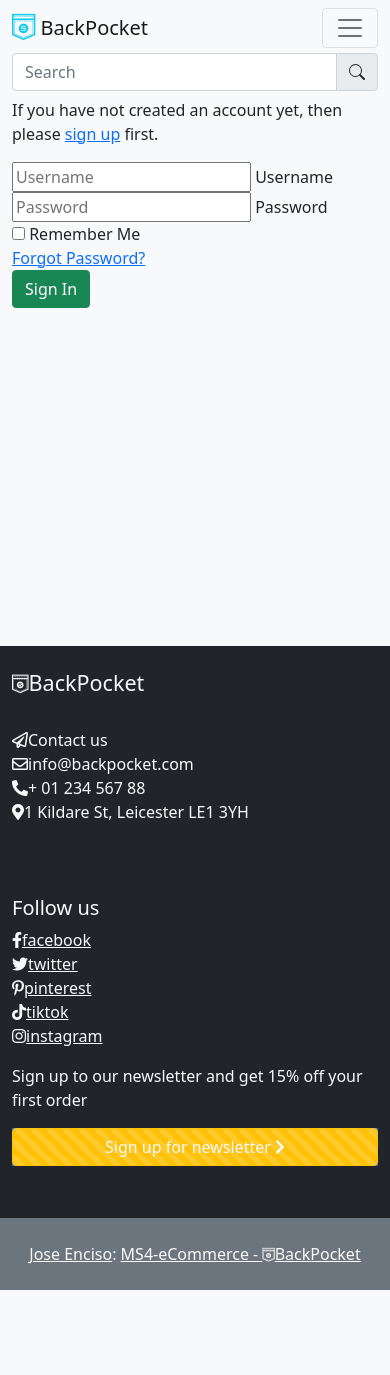
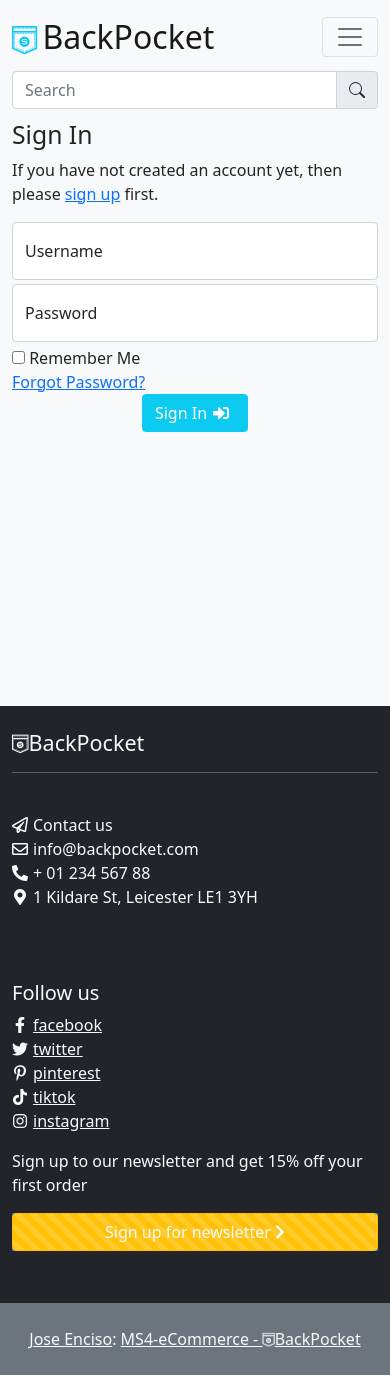
Before and after one commit to joseenciso/Backpocket, a Django app: page /accounts/login/ in a window 390 px wide. Before the commit the page ends 1290 px from the top, so only its background shows below. Run offline with Django 3.2, Linux system fonts and the light colour scheme; some libraries are stand-ins or nearby versions.

Commit message:
login and sigin forms modded with widget tweaks

```diff
--- a/products/static/products/styles/details_styles.css
+++ b/products/static/products/styles/details_styles.css
@@ -2,3 +2,8 @@
     width: 100%;
     object-fit: cover;
 }
+
+.size-select i,
+.add-to-cart i{
+    padding-right: 10px;
+}
--- a/shopping_bag/templates/bag/shopping_bag.html
+++ b/shopping_bag/templates/bag/shopping_bag.html
@@ -27,7 +27,7 @@
                                 <p class="card-title"><strong>{{ item.product.name }}</strong></p>
                             </th>
                         </tr>
-                        <tr class="py-6 my-6 product-row">
+                        <tr class="product-row">
                             <td class="px-2 my-2">
                                 <div class="img-wrapper text-center">
                                     {% if item.product.image %}
@@ -51,7 +51,7 @@
 
                                     <!--p class="card-text"><small class="text-muted">Last updated 3 mins ago</small></!--p-->
                                     <form id="update-form" class="input-group update-form" method="POST" action="{% url 'edit_bag' item.product_pk %}">
-                                        <a href="" id="remove-item-{{item.product_pk}}" class="input-group-text remove-item btn btn-warning me-1" data-product_size="{{ item.product.size }}">
+                                        <a href="" id="remove-item-{{item.product_pk}}" class="input-group-text remove-item btn btn-warning" data-product_size="{{ item.product.size }}">
                                             <span class="">Remove</span><i class="far fa-trash-alt"></i>
                                         </a>
                                         <input class="form-control form-control-lg form-select-size text-center d-inline-block"
@@ -107,7 +107,7 @@
                         </tr>
                         <tr>
                             <td>
-                                <a href="{% url 'checkout' %}" class="btn btn-info btn-checkout">Checkout</a>
+                                <a href="{% url 'checkout' %}" class="btn btn-info btn-checkout">Checkout<i class="fas fa-shopping-bag"></i></a>
                             </td>
                         </tr>
 
--- a/static/styles/base.css
+++ b/static/styles/base.css
@@ -8,6 +8,7 @@
 main{
     min-height: 60vh;
     margin-top: 60px;
+    margin-top: 80px;
     margin-bottom: 80px;
 }
 
@@ -17,6 +18,15 @@
 
 #search-bar{
     width: 100%;
+}
+
+.brand-link .fa-shirtsinbulk{
+    font-size: 1.8rem;
+}
+
+.brand-name{
+    font-size: 2rem;
+    font-weight: 500;
 }
 
 .basket-wrapper {
@@ -56,6 +66,37 @@
     top: 70px;
     right: 50px;
     z-index: 9999;
+}
+
+
+/**********************************************/
+
+.register-button button,
+.login-button button{
+    display: flex;
+    align-items: center;
+    justify-content: center;
+    margin: 0 auto;
+    color: white;
+}
+
+.register-button i,
+.login-button i{
+    width: 20px;
+}
+
+
+/**********************************************/
+footer li i{
+    width: 21px;
+    padding-right: 5px;
+    text-align: center;
+}
+
+@media(max-width: 992px){
+    main{
+        margin-top: 120px;
+    }
 }
 
 @media (min-width: 768px) {
@@ -123,3 +164,10 @@
         height: 80px;
     }
 }
+
+@media(min-width: 400px){
+    .login-container,
+    .register-container{
+        width: 400px;
+    }
+}
--- a/templates/allauth/account/base.html
+++ b/templates/allauth/account/base.html
@@ -1,5 +1,4 @@
 {% extends 'base.html' %}
-
 {% block content %}
 
     <div class="container allauth-inner-wrapper">
--- a/templates/allauth/account/login.html
+++ b/templates/allauth/account/login.html
@@ -1,12 +1,12 @@
 {% extends "account/base.html" %}
-
+{% load widget_tweaks %}
 {% load i18n %}
 {% load account socialaccount %}
 
 {% block head_title %}{% trans "Sign In" %}{% endblock %}
 
 {% block inner_content %}
-
+<div class="login-container mx-auto">
   <h2>{% trans "Sign In" %}</h2>
 
   {% get_providers as socialaccount_providers %}
@@ -38,10 +38,10 @@
     <div class="inner-form-conainer">
       {#{ form|crispy }#}
       {% for field in form %}
-        {% if field %}
-          <div class="form-floating">
-            {{ field }}
-            {{ field.label }}
+        {% if field|widget_type != 'checkboxinput' %}
+          <div class="form-floating mb-1">
+            {{ field|add_class:'form-control' }}
+            <label for="">{{ field.label }}</label>
           </div>
         {% else %}
           {{ field }}
@@ -54,8 +54,11 @@
     {% endif %}
     <a class="button secondaryAction" href="{% url 'account_reset_password' %}">{% trans "Forgot Password?" %}</a>
     <br>
-    <button class="primaryAction btn btn-success" type="submit">{% trans "Sign In" %}</button>
+    <div class="login-button">
+      <button class="primaryAction btn btn-info" type="submit">{% trans "Sign In" %}<i class="fas fa-sign-in-alt mx-1"></i></button>
+    </div>
   </form>
+</div>
 
   <script>
 
--- a/templates/base.html
+++ b/templates/base.html
@@ -35,22 +35,22 @@
     {% block title %}
         BackPocket
     {% endblock title %}
-    </title>
+</title>
 </head>
 <body>
 <header>
     <nav class="navbar fixed-top navbar-expand-lg navbar-light bg-light">
         <div class="container">
-            <a class="navbar-brand align-middle" href="{% url 'home' %}">
+            <a class="navbar-brand align-middle brand-link" href="{% url 'home' %}">
                 <i class="text-info fab fa-shirtsinbulk fa-lg"></i>
-                    BackPocket
+                    <span class="brand-name">BackPocket</span>
             </a>
 
             <button class="navbar-toggler" type="button" data-bs-toggle="collapse" data-bs-target="#navbarSupportedContent" aria-controls="navbarSupportedContent" aria-expanded="false" aria-label="Toggle navigation">
                     <span class="navbar-toggler-icon"></span>
             </button>
 
-            <form action="{% url 'allproducts' %}" id="search-bar" method="GET" class="mx-auto">
+            <form action="{% url 'allproducts' %}" id="search-bar" method="GET" class="mx-auto w-100">
                 <div class="input-group ">
                     <input name="q" class="form-control" type="text" placeholder="Search" aria-label="Search">
                     <button class="input-group-text" id="basic-addon2">
@@ -73,11 +73,11 @@
                                 <li><a class="dropdown-item" href="#">Articles</a></li>
                                 <li><hr class="dropdown-divider"></li>
                                 <li><a class="dropdown-item" href="#">Something else here</a></li>
+                                <li class="nav-item">
+                                    <a class="dropdown-item w-100" aria-current="page" href="{% url 'allproducts' %}">All Products</a>
+                                </li>
                             </ul>
                         </li>
-                    <li class="nav-item">
-                        <a class="nav-link active text-center w-100" aria-current="page" href="{% url 'allproducts' %}">All Products</a>
-                    </li>
                     </li>
                     {% if user.is_authenticated %}
                         <li class="nav-item dropdown">
@@ -141,6 +141,7 @@
 <footer class="page-footer lighten-3 bg-dark">
     <div class="container py-4 mb-4 text-light">
         <h4><i class="fab fa-shirtsinbulk fa-sm"></i>BackPocket</h4>
+        <hr class="bg-white">
         <div class="row">
 
             <div class="col-md-4 col-lg-3 mt-4 mb-1">
```
Also changed, not shown: products/static/products/styles/all_products_styles.css (+10 -0 lines), products/templates/products/allproducts.html (+10 -8 lines), products/templates/products/product.html (+14 -11 lines), shopping_bag/static/shopping_bag/styles/styles.css (+11 -1 lines), templates/allauth/account/signup.html (+9 -5 lines).
